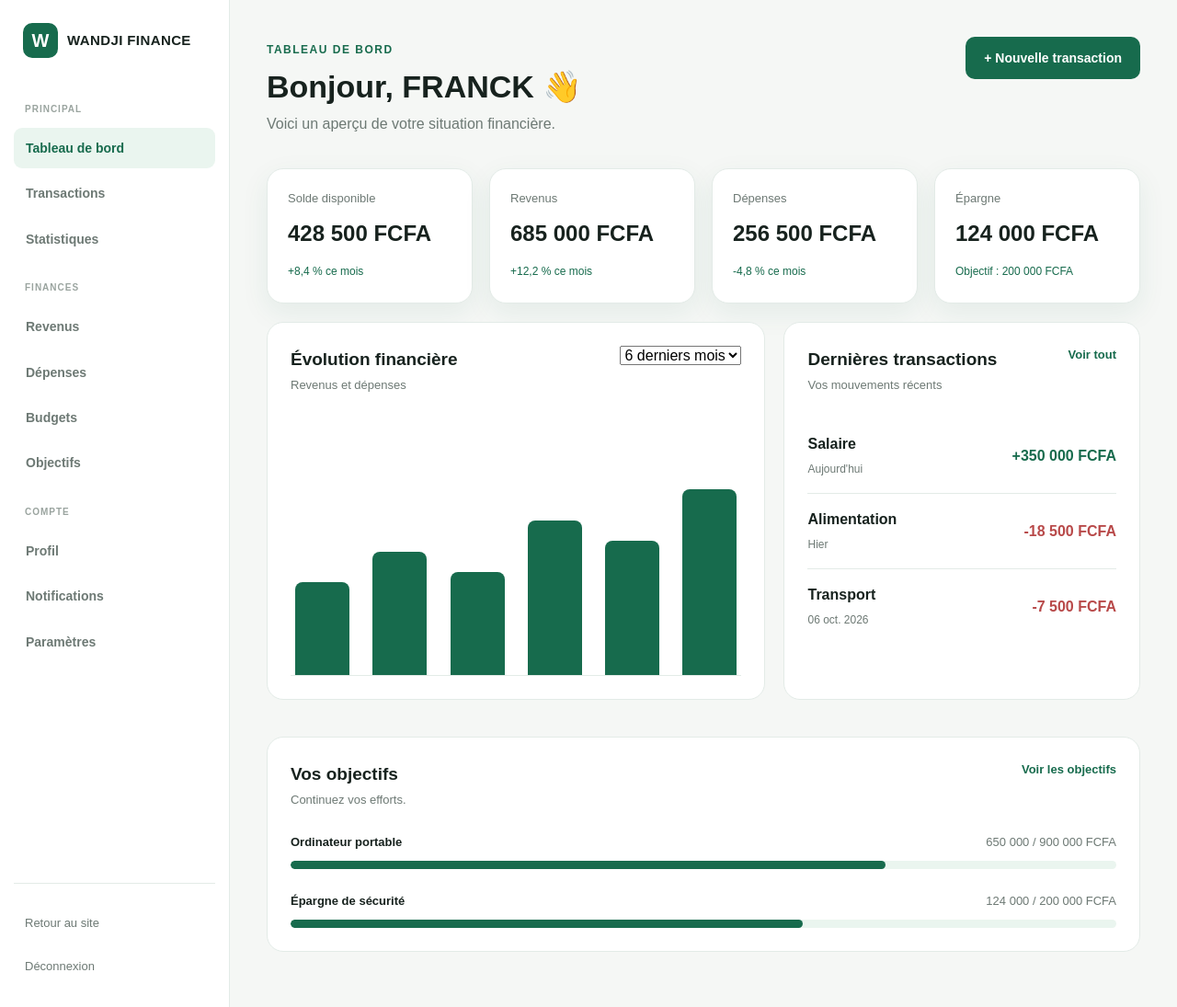
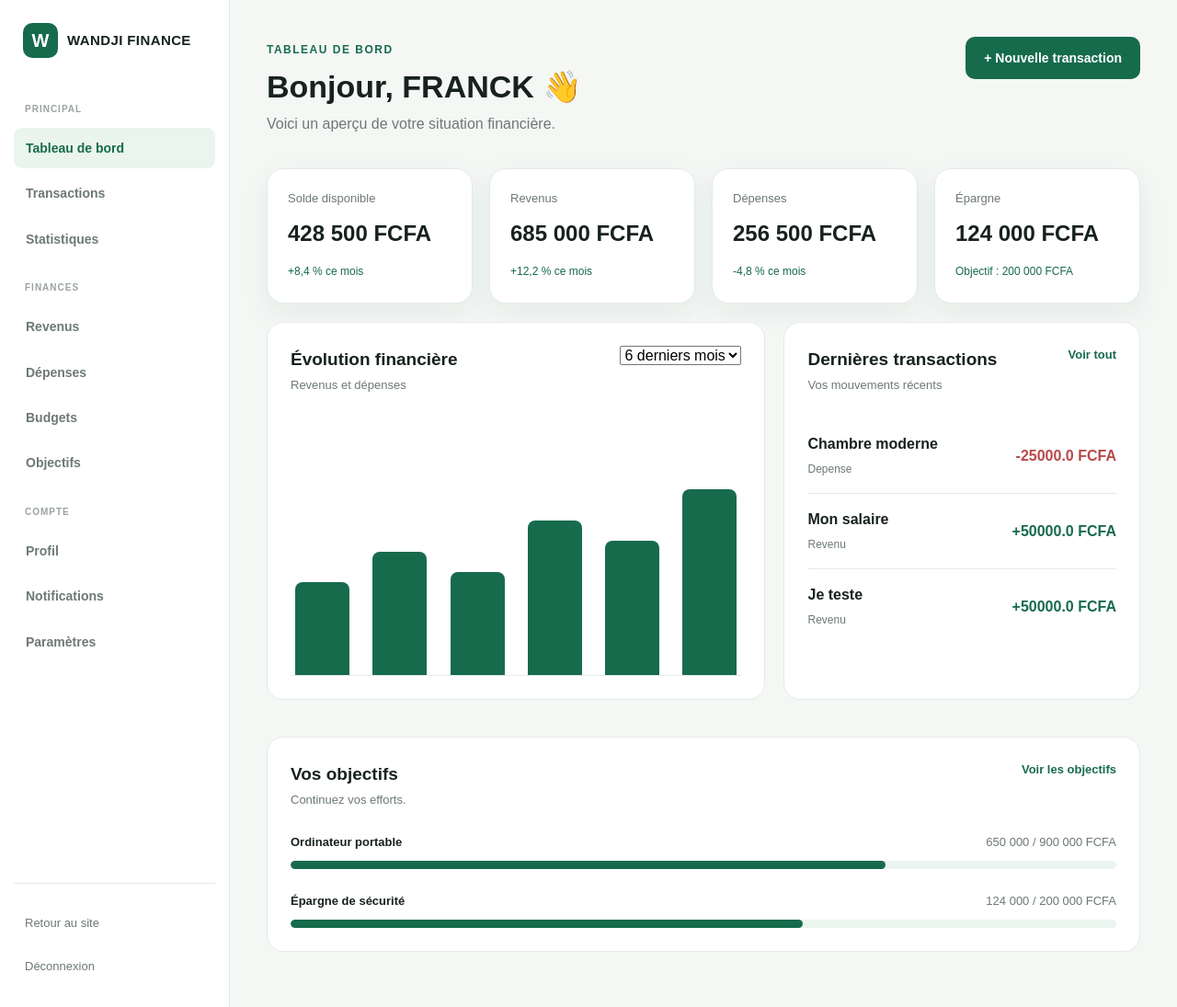
Before and after one commit to ModesteTech/AppFinance, a Flask app: page /dashboard in a window 1280 px wide. Shown: the whole page at 92% size. Run offline with Flask 3, Linux system fonts and the light colour scheme; a user stored in the database is signed in; data comes from the database, SQL or seed files in the repository; both versions use the stored data as it was after the commit.

Commit message:
Actualisation des transactions sur le dashboard

```diff
--- a/app.py
+++ b/app.py
@@ -94,18 +94,32 @@ def login():
 @app.route("/dashboard")
 def dashboard():
     if "utilisateur_id" not in session:
-            return redirect(url_for("login"))
-    return render_template("dashboard.html")
+        return redirect(url_for("login"))
 
-@app.route("/help")
-def help():
-    if "utilisateur_id" not in session:
-        return redirect(url_for("login"))
-    return render_template("help.html")
+    conn=get_connection()
 
-@app.route("/forgot_password")
-def forgot_password():
-    return render_template("forgot_password.html")
+    depenses=conn.execute("""
+        SELECT montant,description,date_depense FROM depenses
+        WHERE utilisateur_id= ?
+    """,(session["utilisateur_id"],)).fetchall()
+
+    revenues=conn.execute("""
+            SELECT montant,description,date_revenu FROM revenues
+            WHERE utilisateur_id= ?
+        """,(session["utilisateur_id"],)).fetchall()
+
+    transactions=[]
+
+    for depense in depenses:
+        transactions.append((*depense,"Depense"))
+    for revenu in revenues:
+        transactions.append((*revenu,"Revenu"))
+
+    transactions.sort(key=lambda x: x[2], reverse=True)
+
+    conn.close()
+
+    return render_template("dashboard.html",transactions=transactions)
 
 
 @app.route("/transactions")
@@ -216,6 +230,8 @@ def revenues():
 
     revenu_moyen=round(revenu_moyen,2)
 
+    revenues.sort(key= lambda t:t[2],reverse=True)
+
     conn.close()
 
     return render_template("revenues.html",revenues=revenues,somme=somme,nbr_revenu=nbr_revenu,revenu_moyen=revenu_moyen)
@@ -295,6 +311,8 @@ def expenses():
 
     depense_moyen=round(depense_moyen,2)
 
+    depenses.sort(key=lambda t: t[2],reverse=True)
+
     conn.close()
 
     return render_template("expenses.html",depenses=depenses,somme=somme,nbr_depense=nbr_depense,depense_moyen=depense_moyen)
@@ -338,11 +356,35 @@ def budgets():
         return redirect(url_for("login"))
     return render_template("budgets.html")
 
+@app.route("/create_budget")
+def create_budget():
+    if "utilisateur_id" not in session:
+        return redirect(url_for("login"))
+    return render_template("create_budget.html")
+
+@app.route("/budget_detail")
+def budget_detail():
+    if "utilisateur_id" not in session:
+        return redirect(url_for("login"))
+    return render_template("budget_detail.html")
+
 @app.route("/goals")
 def goals():
     if "utilisateur_id" not in session:
         return redirect(url_for("login"))
     return render_template("goals.html")
+
+@app.route("/create_goal")
+def create_goal():
+    if "utilisateur_id" not in session:
+        return redirect(url_for("login"))
+    return render_template("create_goal.html")
+
+@app.route("/goal_detail")
+def goal_detail():
+    if "utilisateur_id" not in session:
+        return redirect(url_for("login"))
+    return render_template("goal_detail.html")
 
 @app.route("/profile", methods=["GET","POST"])
 def profile():
@@ -385,31 +427,6 @@ def profile():
                             email=email,
                             date_creation=date_creation)
 
-@app.route("/notifications")
-def notifications():
-    if "utilisateur_id" not in session:
-        return redirect(url_for("login"))
-    return render_template("notifications.html")
-
-@app.route("/settings")
-def settings():
-    if "utilisateur_id" not in session:
-        return redirect(url_for("login"))
-    return render_template("settings.html")
-
-
-
-@app.route("/create_budget")
-def create_budget():
-    if "utilisateur_id" not in session:
-        return redirect(url_for("login"))
-    return render_template("create_budget.html")
-
-@app.route("/create_goal")
-def create_goal():
-    if "utilisateur_id" not in session:
-        return redirect(url_for("login"))
-    return render_template("create_goal.html")
 
 @app.route("/security", methods=["GET","POST"])
 def security():
@@ -459,30 +476,39 @@ def security():
 
     return render_template("security.html")
 
+@app.route("/statistics")
+def statistics():
+    if "utilisateur_id" not in session:
+        return redirect(url_for("login"))
+    return render_template("statistics.html")
+
+@app.route("/notifications")
+def notifications():
+    if "utilisateur_id" not in session:
+        return redirect(url_for("login"))
+    return render_template("notifications.html")
+
+@app.route("/forgot_password")
+def forgot_password():
+    return render_template("forgot_password.html")
+
+@app.route("/settings")
+def settings():
+    if "utilisateur_id" not in session:
+        return redirect(url_for("login"))
+    return render_template("settings.html")
+
+@app.route("/help")
+def help():
+    if "utilisateur_id" not in session:
+        return redirect(url_for("login"))
+    return render_template("help.html")
+
 @app.route("/about")
 def about():
     if "utilisateur_id" not in session:
         return redirect(url_for("login"))
     return render_template("about.html")
-
-@app.route("/budget_detail")
-def budget_detail():
-    if "utilisateur_id" not in session:
-        return redirect(url_for("login"))
-    return render_template("budget_detail.html")
-
-
-@app.route("/goal_detail")
-def goal_detail():
-    if "utilisateur_id" not in session:
-        return redirect(url_for("login"))
-    return render_template("goal_detail.html")
-
-@app.route("/statistics")
-def statistics():
-    if "utilisateur_id" not in session:
-        return redirect(url_for("login"))
-    return render_template("statistics.html")
 
 @app.route("/deconnexion")
 def deconnexion():
--- a/templates/dashboard.html
+++ b/templates/dashboard.html
@@ -274,61 +274,36 @@
 
                     <div class="transaction-list">
 
-                        <div class="transaction-item">
-
-                            <div>
-                                <strong>
-                                    Salaire
-                                </strong>
-
-                                <span>
-                                    Aujourd'hui
-                                </span>
-                            </div>
-
-                            <strong class="income">
-                                +350 000 FCFA
-                            </strong>
-
-                        </div>
-
+                        {% if transactions %}
+                            {% for transaction in transactions[:3] %}
 
                         <div class="transaction-item">
 
                             <div>
                                 <strong>
-                                    Alimentation
+                                    {{transaction[1]}} <!-- Description -->
                                 </strong>
 
                                 <span>
-                                    Hier
+                                    {{transaction[3]}} <!-- date -->
                                 </span>
                             </div>
 
+                                {% if transaction[3]== "Revenu" %}
+                            <strong class="income">
+                                +{{transaction[0]}} FCFA <!-- montant -->
+                            </strong>
+                                {% elif transaction[3]== "Depense" %}
                             <strong class="expense">
-                                -18 500 FCFA
+                                -{{transaction[0]}} FCFA <!-- montant -->
                             </strong>
+                                {% endif %}
 
                         </div>
-
-
-                        <div class="transaction-item">
-
-                            <div>
-                                <strong>
-                                    Transport
-                                </strong>
-
-                                <span>
-                                    06 oct. 2026
-                                </span>
-                            </div>
-
-                            <strong class="expense">
-                                -7 500 FCFA
-                            </strong>
-
-                        </div>
+                            {% endfor %}
+                        {% else %}
+                        <p>Aucune transaction pour l'instant</p>
+                        {% endif %}
 
                     </div>
 
```
Also changed, not shown: wandji_finance.db.
